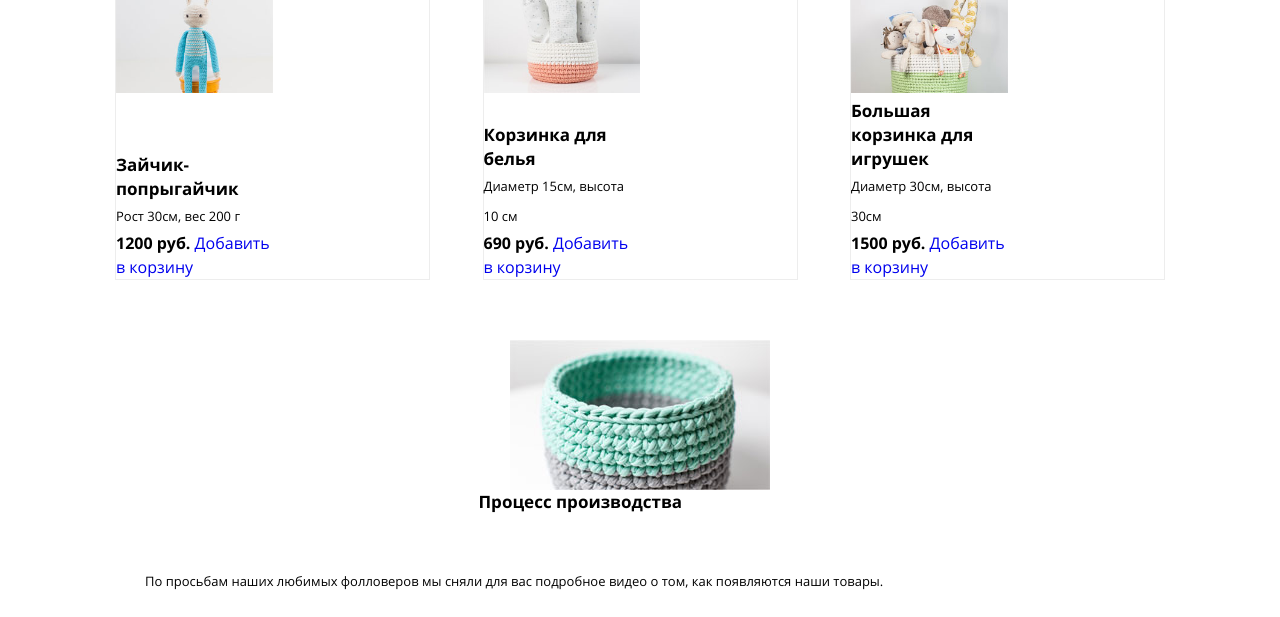
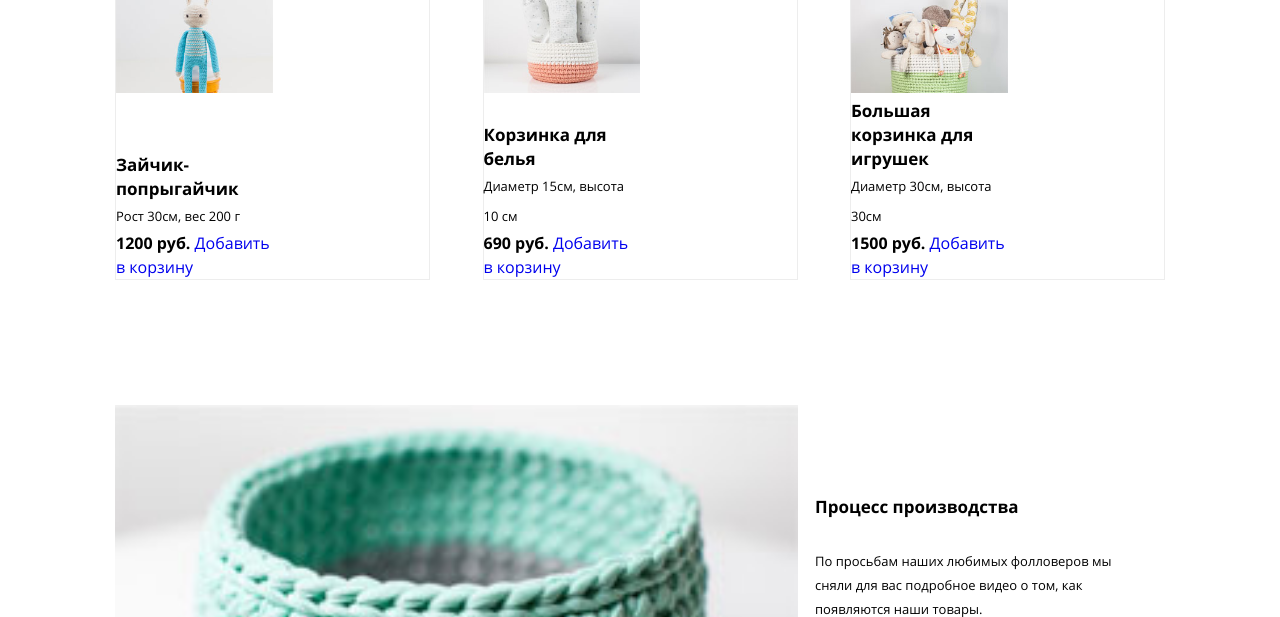
Before and after one commit to korney197823/Mishka, a website: page catalog.html in a window 1280 px wide. Shown: the part 335-952 px from the top of the page. Drawn offline with nearby package versions, Linux system fonts and the light colour scheme; files that its build step writes are made by us from their sources.

Commit message:
Made layout all version production block in catalog.html

```diff
--- a/catalog.html
+++ b/catalog.html
@@ -104,13 +104,15 @@
 
   <section class="production">
     <div class="production__wrap container">
-      <h2 class="production__title">Процесс производства</h2>
       <div class="production__video-wrap">
         <img src="img/video-mobile@1x.jpg" width="260" height="150" alt="Video">
       </div>
-      <p class="production__text">По просьбам наших любимых фолловеров мы сняли для вас подробное видео о том,
-        как появляются наши товары.</p>
-      <a href="#" class="btn btn--catalog">Сделать заказ</a>
+      <div class="production__description-wrap">
+        <h2 class="production__title">Процесс производства</h2>
+        <p class="production__text">По просьбам наших любимых фолловеров мы сняли для вас подробное видео о том,
+          как появляются наши товары.</p>
+        <a href="#" class="btn btn--catalog">Сделать заказ</a>
+      </div>
     </div>
   </section>
 
--- a/sass/blocks/production.scss
+++ b/sass/blocks/production.scss
@@ -1,20 +1,34 @@
 .production {
-  padding: 30px;
+  padding: 0 0 30px 0;
   margin-bottom: 60px;
 }
 .production__wrap {
+  position: relative;
+  padding-top: 95px;
   @include tablet {
     display: flex;
     flex-direction: column;
   }
+  @include desktop {
+    flex-direction: row;
+    justify-content: space-between;
+  }
 }
 .production__title {
+  position: absolute;
+  top: 10px;
+  left: 0;
   font-size: rem(17px);
   font-family: $fontbold;
-  padding-left: 34.615384615%;
-  margin-bottom: 25px;
+  padding-left: 37.5%;
   @include tablet {
-    order: 1;
+    margin-top: 30px;
+    position: static;
+  }
+  @include desktop {
+    padding-top: rem(60px);
+    padding-left: 0;
+    padding-right: rem(120px);
   }
 }
 .production__text {
@@ -23,15 +37,29 @@
   @include tablet {
     order: 2;
   }
+  @include desktop {
+    padding-left: 0;
+  }
 }
 .production__video-wrap {
+  width: 100%;
   @include tablet {
-    order: 0;
+  }
+  @include desktop {
+    width: 65%;
   }
   img {
     display: block;
     max-width: 100%;
     height: auto;
     margin: 0 auto;
+    @include desktop {
+      width: 100%;
+    }
   }
 }
+.production__description-wrap {
+  @include desktop {
+    width: 33.333333333%;
+  }
+}
```
